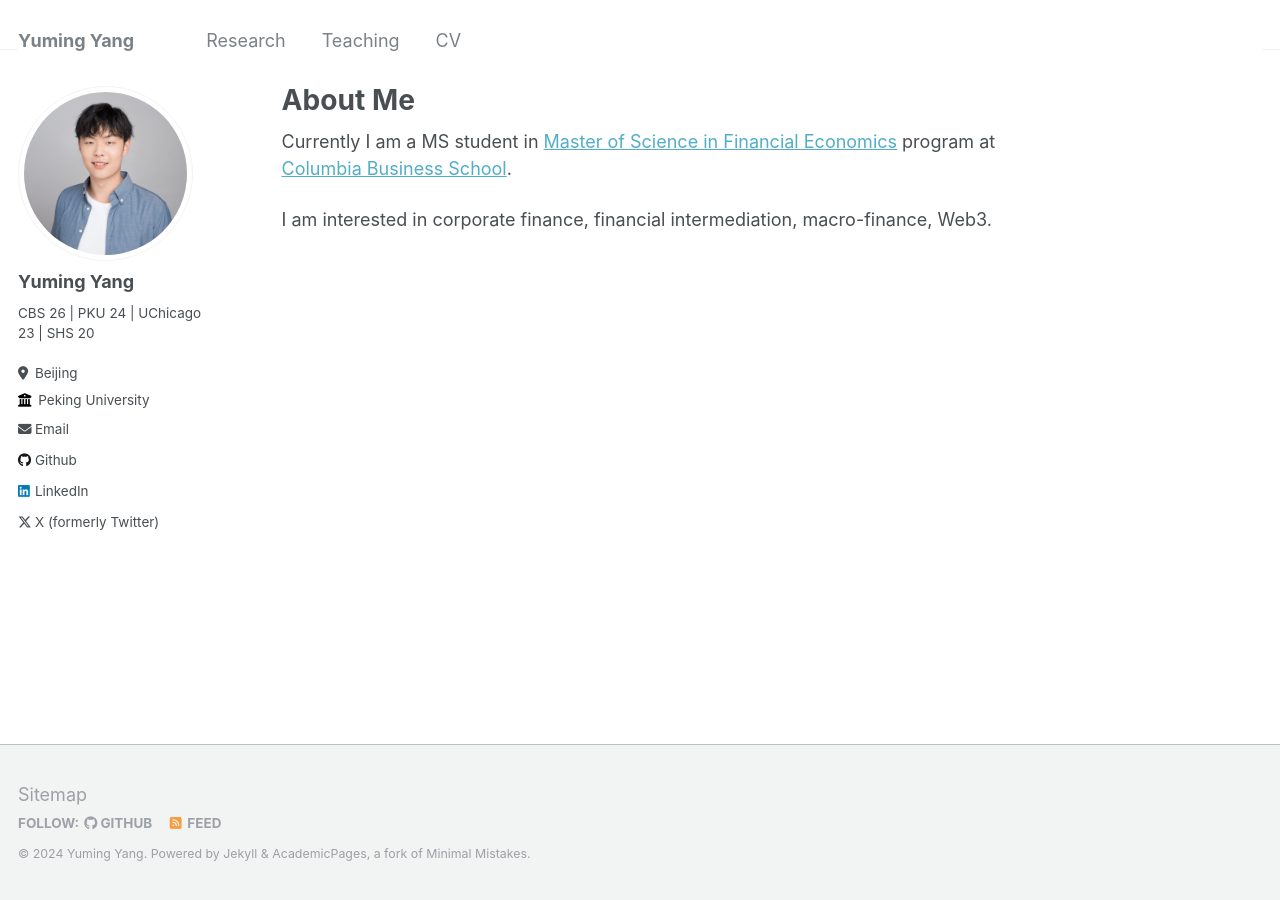
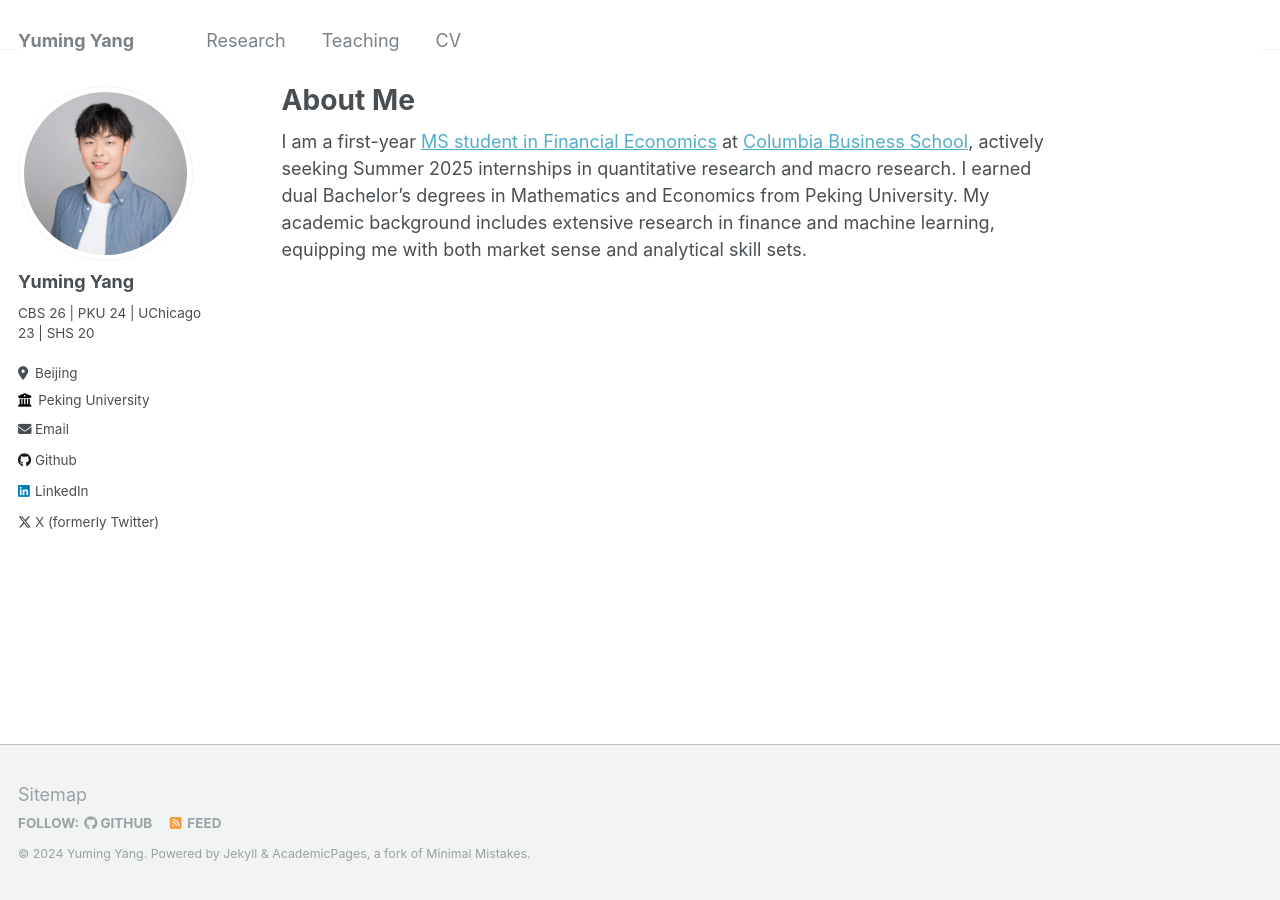
Before and after one commit to Yuming-Yang/yuming-yang.github.io, a Jekyll site: the page built from _pages/about.md, in a window 1280 px wide. Built offline with Jekyll 4.4.1, drawn with Linux system fonts in a browser that asks for light colours.

Commit message:
Update about.md

```diff
--- a/_pages/about.md
+++ b/_pages/about.md
@@ -6,7 +6,4 @@ redirect_from:
   - /about/
   - /about.html
 ---
-
-Currently I am a MS student in [Master of Science in Financial Economics](https://academics.business.columbia.edu/msfe) program at [Columbia Business School](https://business.columbia.edu).
-
-I am interested in corporate finance, financial intermediation, macro-finance, Web3.
+I am a first-year [MS student in Financial Economics](https://academics.business.columbia.edu/msfe) at [Columbia Business School](https://business.columbia.edu), actively seeking Summer 2025 internships in quantitative research and macro research. I earned dual Bachelor’s degrees in Mathematics and Economics from Peking University. My academic background includes extensive research in finance and machine learning, equipping me with both market sense and analytical skill sets.
```
